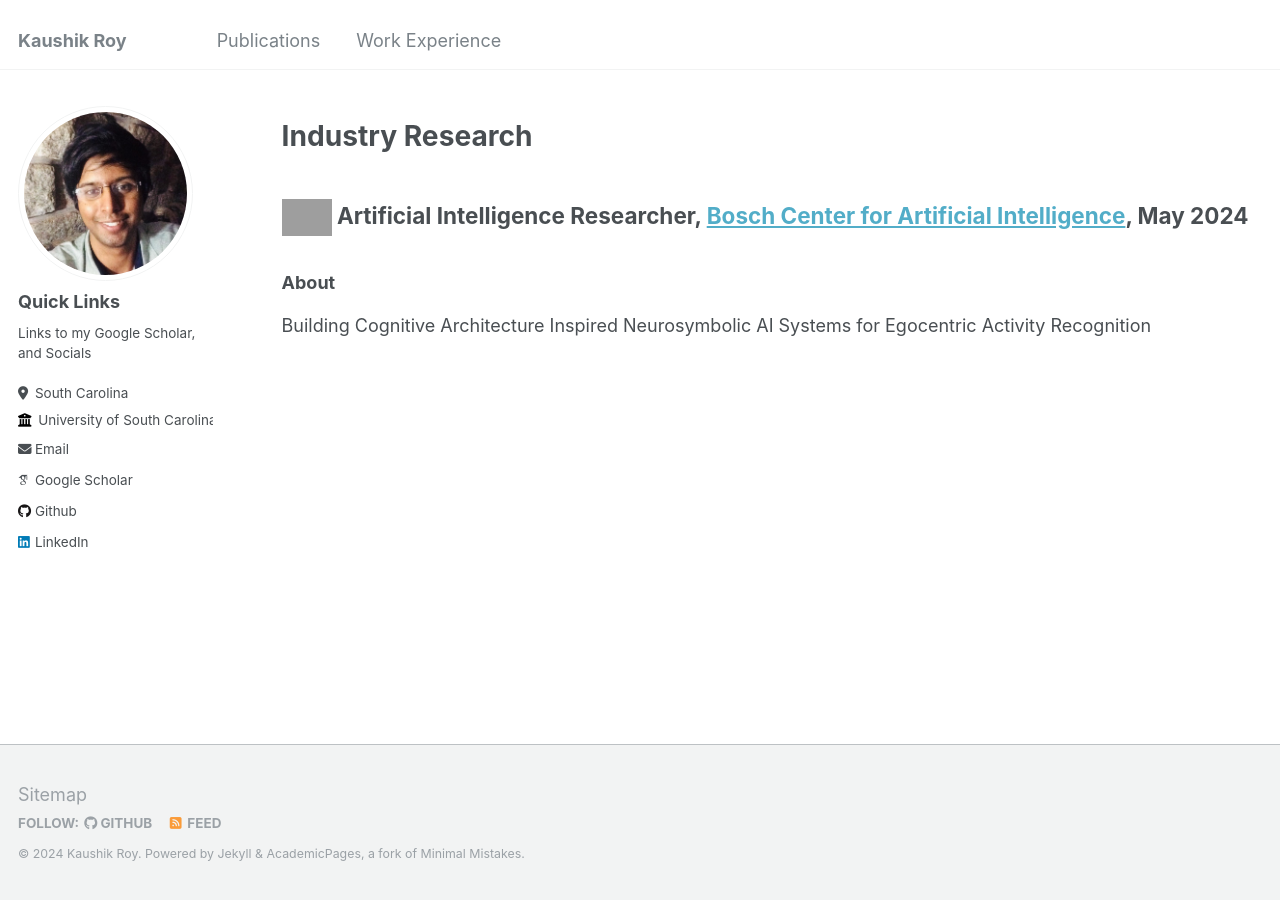
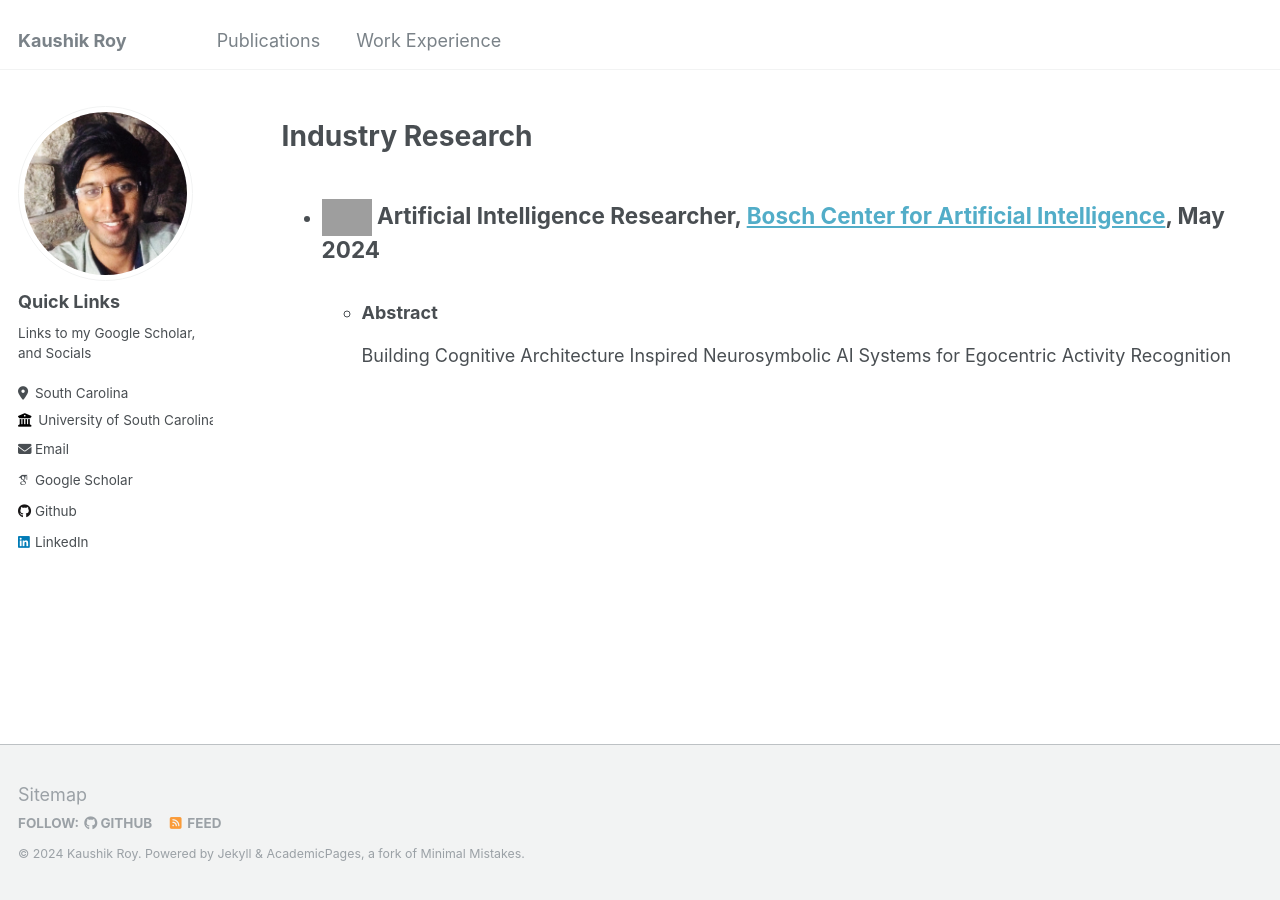
Before and after one commit to kauroy1994/home, a Jekyll site: the page built from _pages/cv.md, in a window 1280 px wide. Built offline with Jekyll 4.4.1, drawn with Linux system fonts in a browser that asks for light colours; some web fonts are replaced; grey boxes are pictures that could not be loaded.

Commit message:
Update cv.md

```diff
--- a/_pages/cv.md
+++ b/_pages/cv.md
@@ -10,6 +10,6 @@
 Industry Research
 ======
 
-## <img src="https://github.com/kauroy1994/home/assets/57400980/8891649c-c178-41b9-8182-18d9c138fc95" width="50" height="50"> Artificial Intelligence Researcher, [Bosch Center for Artificial Intelligence](https://www.bosch-ai.com/), May 2024
-###  About
-Building Cognitive Architecture Inspired Neurosymbolic AI Systems for Egocentric Activity Recognition
+* ## <img src="https://github.com/kauroy1994/home/assets/57400980/8891649c-c178-41b9-8182-18d9c138fc95" width="50" height="50"> Artificial Intelligence Researcher, [Bosch Center for Artificial Intelligence](https://www.bosch-ai.com/), May 2024
+  * ###  Abstract
+  Building Cognitive Architecture Inspired Neurosymbolic AI Systems for Egocentric Activity Recognition
```
